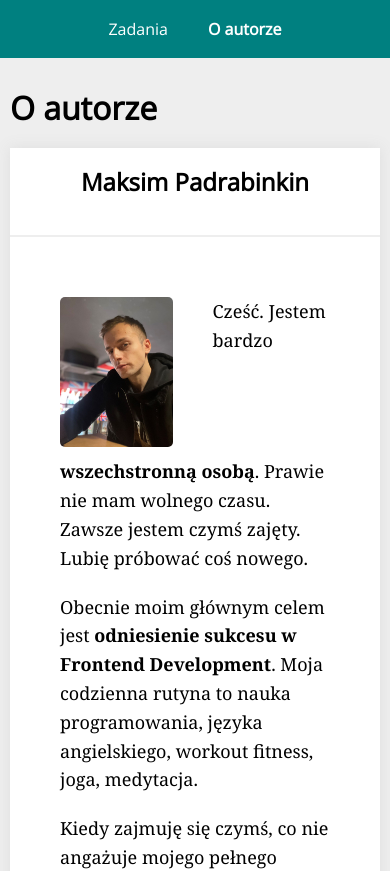
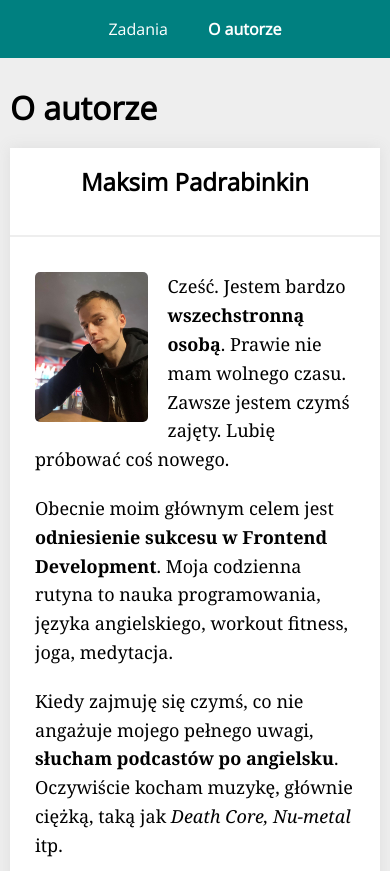
Before and after one commit to maxFadet/todos-list-react, a React (Create React App) app: page /#/autor in a window 390 px wide. Shown: the top 871 px of the page. Built offline with nearby package versions, Linux system fonts and the light colour scheme.

Commit message:
added different paddings for the author page on small screens

```diff
--- a/src/features/author/styled.js
+++ b/src/features/author/styled.js
@@ -6,6 +6,10 @@ export const BlogContainer = styled.div`
     margin: auto;
     width: 100%;
     padding: 40px;
+
+    @media (max-width: ${({ theme }) => theme.breakpoints.tablet}) {
+        padding: 15px;
+    }
 `;
 
 export const BlogImage = styled.img`
@@ -22,6 +26,7 @@ export const BlogImage = styled.img`
 
     @media (max-width: ${({ theme }) => theme.breakpoints.mobile}) {
         height: 150px;
+        margin: 0 20px 5px 0;
     }
 `;
 
```
